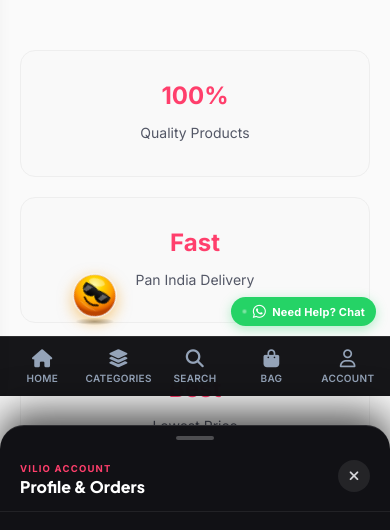
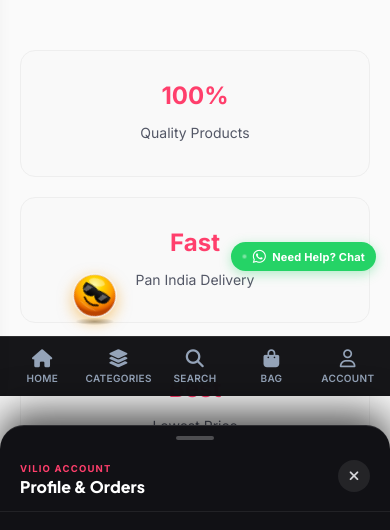
Before and after one commit to aiman001-ai/vilio-shop, a Django app: page /about-us/ in a window 390 px wide. Shown: the part 448-978 px from the top of the page. Run offline with Django 5.2, Linux system fonts and the light colour scheme.

Commit message:
Fix mobile rolling emoji edge-to-edge bounds, corner rebound bounce, and clipping

```diff
--- a/app1/templates/base.html
+++ b/app1/templates/base.html
@@ -1018,7 +1018,7 @@
         /* ===== 7. FLOATING WHATSAPP SUPPORT BUTTON ===== */
         .floating-whatsapp {
             position: fixed;
-            bottom: 70px;
+            bottom: 125px; /* Safely placed above rolling mascot track on mobile */
             right: 14px;
             z-index: 999;
             display: flex;
@@ -1084,6 +1084,7 @@
             will-change: transform;
             transform: translate3d(80px, 0, 0);
             display: block !important;
+            overflow: visible !important;
         }
 
         @media (min-width: 769px) {
@@ -1123,6 +1124,7 @@
             touch-action: none;
             will-change: transform;
             -webkit-tap-highlight-color: transparent;
+            overflow: visible;
         }
 
         @media (min-width: 769px) {
@@ -1143,26 +1145,23 @@
             display: block;
             will-change: transform;
             transform-origin: 50% 50%;
-            contain: strict;
-        }
-
+        }
 
         .squash-horizontal {
-            animation: waBounceSquashH 0.25s ease-out;
+            animation: waBounceSquashH 0.22s cubic-bezier(0.25, 1, 0.5, 1);
         }
 
         @keyframes waBounceSquashH {
             0% { transform: scale(1, 1); }
-            35% { transform: scale(1.15, 0.85); }
-            70% { transform: scale(0.92, 1.08); }
+            35% { transform: scale(1.07, 0.93); }
+            70% { transform: scale(0.96, 1.04); }
             100% { transform: scale(1, 1); }
         }
 
         .wa-sound-waves {
             position: absolute;
-            right: -13px;
-            top: 50%;
-            transform: translateY(-50%);
+            top: -12px;
+            right: 4px;
             display: none;
             align-items: center;
             gap: 2px;
@@ -2678,16 +2677,24 @@
             const MAX_JUMP_UP = -75;
 
             // Cached bounds to eliminate layout thrashing
-            let cachedMinX = 14;
-            let cachedMaxX = 260;
+            let cachedMinX = 8;
+            let cachedMaxX = 320;
             let cachedDiameter = 44;
 
             function updateBounds() {
-                const w = window.innerWidth || document.documentElement.clientWidth || 360;
+                const w = Math.min(window.innerWidth || 360, document.documentElement.clientWidth || 360);
                 const isMobile = w <= 768;
                 cachedDiameter = isMobile ? 44 : 52;
-                cachedMinX = 14;
-                cachedMaxX = isMobile ? Math.max(cachedMinX + 60, w - 110) : Math.max(cachedMinX + 140, w - 190);
+                if (isMobile) {
+                    // Mobile: Full edge-to-edge rolling track across the screen!
+                    const margin = 8;
+                    cachedMinX = margin;
+                    cachedMaxX = Math.max(cachedMinX + 50, w - cachedDiameter - margin);
+                } else {
+                    // Desktop: Wide track, with clearance for desktop bottom-right WhatsApp button
+                    cachedMinX = 24;
+                    cachedMaxX = Math.max(cachedMinX + 120, w - cachedDiameter - 180);
+                }
                 if (posX > cachedMaxX) posX = cachedMaxX;
                 if (posX < cachedMinX) posX = cachedMinX;
             }
@@ -2922,24 +2929,26 @@
                             setTemporaryFace('shock', 400);
                         }
 
-                        // Wall collisions (Gentler on mobile)
+                        // Wall collisions (Smooth rebound back into view, never get stuck or cut off)
                         if (posX >= cachedMaxX) {
-                            posX = cachedMaxX;
-                            velX = -Math.abs(velX) * (isMobile ? 0.4 : 0.72);
+                            posX = cachedMaxX - 2;
                             currentDirection = -1;
-                            velY = isMobile ? -3.5 : -5.0;
+                            const bounceForce = Math.max(Math.abs(velX) * 0.75, isMobile ? 3.2 : 4.5);
+                            velX = -bounceForce;
+                            velY = isMobile ? -3.6 : -4.8;
                             posY = -2;
                             triggerSquash();
-                            if (!isSpeaking) setTemporaryFace('dizzy', 350);
+                            if (!isSpeaking) setTemporaryFace('dizzy', 320);
                             distanceAccumulator = 0;
                         } else if (posX <= cachedMinX) {
-                            posX = cachedMinX;
-                            velX = Math.abs(velX) * (isMobile ? 0.4 : 0.72);
+                            posX = cachedMinX + 2;
                             currentDirection = 1;
-                            velY = isMobile ? -3.5 : -5.0;
+                            const bounceForce = Math.max(Math.abs(velX) * 0.75, isMobile ? 3.2 : 4.5);
+                            velX = bounceForce;
+                            velY = isMobile ? -3.6 : -4.8;
                             posY = -2;
                             triggerSquash();
-                            if (!isSpeaking) setTemporaryFace('dizzy', 350);
+                            if (!isSpeaking) setTemporaryFace('dizzy', 320);
                             distanceAccumulator = 0;
                         }
 
--- a/app1/templates/product_detail.html
+++ b/app1/templates/product_detail.html
@@ -465,7 +465,7 @@ body {
 .floating-whatsapp {
     left: 16px !important;
     right: auto !important;
-    bottom: 74px !important;
+    bottom: 125px !important;
     padding: 8px 13px !important;
     font-size: 11.5px !important;
     gap: 6px !important;
@@ -2043,7 +2043,7 @@ body {
     .floating-whatsapp {
         left: 12px !important;
         right: auto !important;
-        bottom: 68px !important;
+        bottom: 125px !important;
         width: 36px !important;
         height: 36px !important;
         padding: 0 !important;
```
